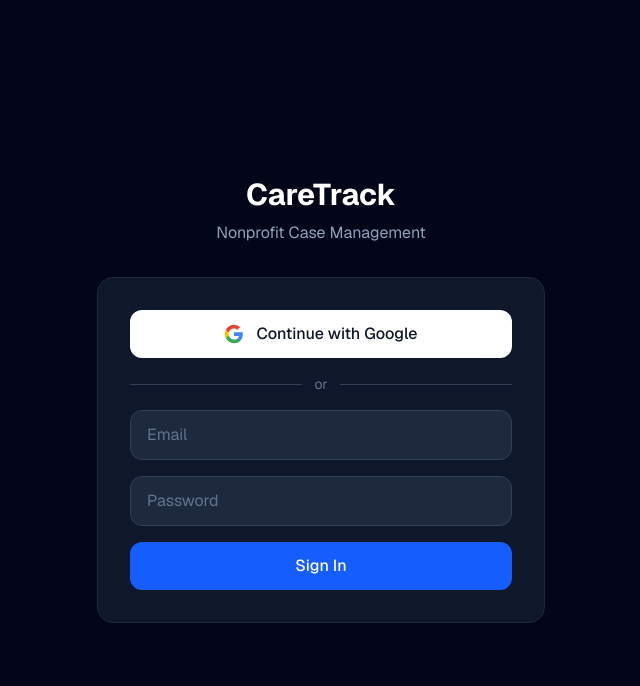
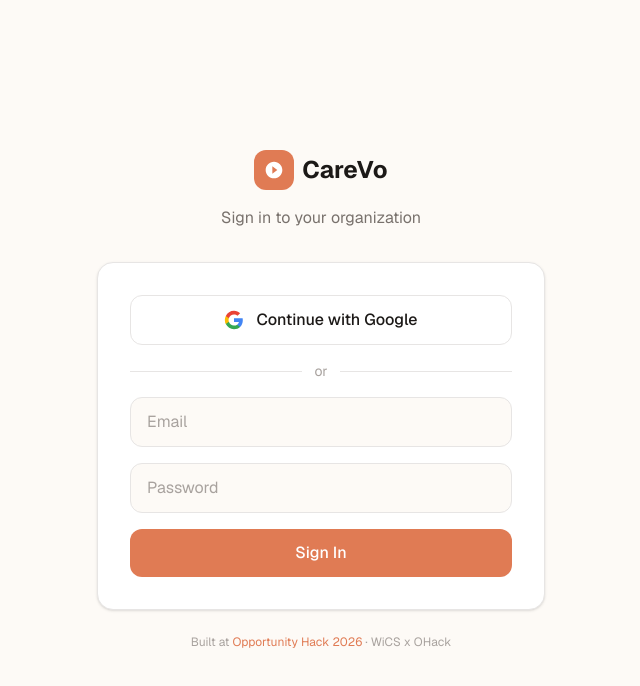
Before and after one commit to 2026-ASU-WiCS-Opportunity-Hack/06-next-wave, a Next.js app in the folder frontend/: page /login in a window 1280 px wide. Shown: the top 686 px of the page, without its empty margins (319-959 px from the left). Built offline with nearby package versions, Linux system fonts and the light colour scheme; no server answers.

Commit message:
UI changes

```diff
--- a/frontend/app/(auth)/login/page.tsx
+++ b/frontend/app/(auth)/login/page.tsx
@@ -32,17 +32,26 @@
   }
 
   return (
-    <div className="min-h-screen bg-slate-950 flex items-center justify-center p-4">
+    <div className="min-h-screen bg-[#FDFAF6] flex items-center justify-center p-4">
       <div className="w-full max-w-md">
-        <div className="mb-8 text-center">
-          <h1 className="text-3xl font-bold text-white mb-2">CareTrack</h1>
-          <p className="text-slate-400">Nonprofit Case Management</p>
+
+        {/* Logo */}
+        <div className="text-center mb-8">
+          <div className="inline-flex items-center gap-2 mb-4">
+            <div className="w-10 h-10 bg-[#E07B54] rounded-xl flex items-center justify-center">
+              <svg viewBox="0 0 24 24" className="w-5 h-5 fill-white">
+                <path d="M12 2C6.48 2 2 6.48 2 12s4.48 10 10 10 10-4.48 10-10S17.52 2 12 2zm-2 14.5v-9l6 4.5-6 4.5z"/>
+              </svg>
+            </div>
+            <span className="font-bold text-2xl text-[#1C1917]">CareVo</span>
+          </div>
+          <p className="text-[#78716C]">Sign in to your organization</p>
         </div>
 
-        <div className="bg-slate-900 border border-slate-800 rounded-2xl p-8 space-y-4">
+        <div className="bg-white border border-[#E7E5E4] rounded-2xl p-8 shadow-sm space-y-4">
           <button
             onClick={handleGoogleLogin}
-            className="w-full flex items-center justify-center gap-3 bg-white text-slate-900 font-medium py-3 px-4 rounded-xl hover:bg-slate-100 transition-colors"
+            className="w-full flex items-center justify-center gap-3 bg-white text-[#1C1917] font-medium py-3 px-4 rounded-xl border border-[#E7E5E4] hover:bg-[#F5F3F0] transition-colors"
           >
             <svg className="w-5 h-5" viewBox="0 0 24 24">
               <path fill="#4285F4" d="M22.56 12.25c0-.78-.07-1.53-.2-2.25H12v4.26h5.92c-.26 1.37-1.04 2.53-2.21 3.31v2.77h3.57c2.08-1.92 3.28-4.74 3.28-8.09z"/>
@@ -54,9 +63,9 @@
           </button>
 
           <div className="flex items-center gap-3">
-            <div className="flex-1 h-px bg-slate-700" />
-            <span className="text-slate-500 text-sm">or</span>
-            <div className="flex-1 h-px bg-slate-700" />
+            <div className="flex-1 h-px bg-[#E7E5E4]" />
+            <span className="text-[#A8A29E] text-sm">or</span>
+            <div className="flex-1 h-px bg-[#E7E5E4]" />
           </div>
 
           <input
@@ -65,7 +74,7 @@
             value={email}
             onChange={e => setEmail(e.target.value)}
             onKeyDown={e => e.key === 'Enter' && handleEmailLogin()}
-            className="w-full bg-slate-800 border border-slate-700 text-white placeholder-slate-500 rounded-xl px-4 py-3 focus:outline-none focus:border-blue-500"
+            className="w-full bg-[#FDFAF6] border border-[#E7E5E4] text-[#1C1917] placeholder-[#A8A29E] rounded-xl px-4 py-3 focus:outline-none focus:border-[#E07B54] transition-colors"
           />
           <input
             type="password"
@@ -73,19 +82,27 @@
             value={password}
             onChange={e => setPassword(e.target.value)}
             onKeyDown={e => e.key === 'Enter' && handleEmailLogin()}
-            className="w-full bg-slate-800 border border-slate-700 text-white placeholder-slate-500 rounded-xl px-4 py-3 focus:outline-none focus:border-blue-500"
+            className="w-full bg-[#FDFAF6] border border-[#E7E5E4] text-[#1C1917] placeholder-[#A8A29E] rounded-xl px-4 py-3 focus:outline-none focus:border-[#E07B54] transition-colors"
           />
 
-          {message && <p className="text-red-400 text-sm">{message}</p>}
+          {message && (
+            <p className="text-red-500 text-sm">{message}</p>
+          )}
 
           <button
             onClick={handleEmailLogin}
             disabled={loading}
-            className="w-full bg-blue-600 hover:bg-blue-700 text-white font-medium py-3 rounded-xl transition-colors disabled:opacity-50"
+            className="w-full bg-[#E07B54] hover:bg-[#C96B44] text-white font-medium py-3 rounded-xl transition-colors disabled:opacity-50"
           >
             {loading ? 'Signing in...' : 'Sign In'}
           </button>
         </div>
+
+        <p className="text-center text-xs text-[#A8A29E] mt-6">
+          Built at{' '}
+          <a href="https://ohack.dev" className="text-[#E07B54]">Opportunity Hack 2026</a>
+          {' '}· WiCS x OHack
+        </p>
       </div>
     </div>
   )
--- a/frontend/app/layout.tsx
+++ b/frontend/app/layout.tsx
@@ -16,7 +16,7 @@
 }) {
   return (
     <html lang="en">
-      <body className={`${geist.className} bg-slate-950 text-white`}>
+      <body className={`${geist.className} bg-[#FDFAF6] text-[#1C1917]`}>
         {children}
       </body>
     </html>
--- a/frontend/components/layout/Navbar.tsx
+++ b/frontend/components/layout/Navbar.tsx
@@ -32,11 +32,24 @@
     staff: 'Staff',
   }
 
+  const roleBg: Record<string, string> = {
+    super_admin: 'bg-blue-100 text-blue-700',
+    nonprofit_admin: 'bg-purple-100 text-purple-700',
+    staff: 'bg-stone-100 text-stone-600',
+  }
+
   return (
-    <nav className="border-b border-slate-800 bg-slate-900 px-6 py-4">
+    <nav className="border-b border-[#E7E5E4] bg-white px-6 py-4 sticky top-0 z-50">
       <div className="max-w-6xl mx-auto flex items-center justify-between">
         <div className="flex items-center gap-8">
-         <span className="text-[#E07B54] font-bold text-lg">Carevo</span>
+          <Link href="/dashboard" className="flex items-center gap-2">
+            <div className="w-7 h-7 bg-[#E07B54] rounded-lg flex items-center justify-center">
+              <svg viewBox="0 0 24 24" className="w-3.5 h-3.5 fill-white">
+                <path d="M12 2C6.48 2 2 6.48 2 12s4.48 10 10 10 10-4.48 10-10S17.52 2 12 2zm-2 14.5v-9l6 4.5-6 4.5z"/>
+              </svg>
+            </div>
+            <span className="font-bold text-[#1C1917]">CareVo</span>
+          </Link>
           <div className="flex items-center gap-1">
             {links.map(link => (
               <Link
@@ -44,8 +57,8 @@
                 href={link.href}
                 className={`px-4 py-2 rounded-lg text-sm font-medium transition-colors ${
                   pathname.startsWith(link.href)
-                    ? 'bg-slate-800 text-white'
-                    : 'text-slate-400 hover:text-white hover:bg-slate-800'
+                    ? 'bg-[#FEF3EC] text-[#E07B54]'
+                    : 'text-[#78716C] hover:text-[#1C1917] hover:bg-[#F5F3F0]'
                 }`}
               >
                 {link.label}
@@ -55,22 +68,16 @@
         </div>
         <div className="flex items-center gap-3">
           {orgName && (
-            <span className="text-xs text-slate-500 hidden md:block">
-              {orgName}
-            </span>
+            <span className="text-xs text-[#A8A29E] hidden md:block">{orgName}</span>
           )}
-          <span className={`text-xs px-3 py-1 rounded-full uppercase tracking-wide ${
-            role === 'super_admin'
-              ? 'bg-blue-900 text-blue-300'
-              : role === 'nonprofit_admin'
-              ? 'bg-purple-900 text-purple-300'
-              : 'bg-slate-800 text-slate-300'
+          <span className={`text-xs px-3 py-1 rounded-full uppercase tracking-wide font-medium ${
+            roleBg[role] ?? 'bg-stone-100 text-stone-600'
           }`}>
             {roleLabel[role] ?? role}
           </span>
           <button
             onClick={handleSignOut}
-            className="text-sm text-slate-400 hover:text-white transition-colors"
+            className="text-sm text-[#78716C] hover:text-[#1C1917] transition-colors border border-[#E7E5E4] px-3 py-1.5 rounded-lg hover:bg-[#F5F3F0]"
           >
             Sign Out
           </button>
--- a/frontend/components/layout/Shell.tsx
+++ b/frontend/components/layout/Shell.tsx
@@ -10,7 +10,7 @@
   orgName?: string
 }) {
   return (
-    <div className="min-h-screen bg-slate-950">
+    <div className="min-h-screen bg-[#FDFAF6]">
       <Navbar role={role} orgName={orgName} />
       <main className="max-w-6xl mx-auto px-6 py-8">
         {children}
```
